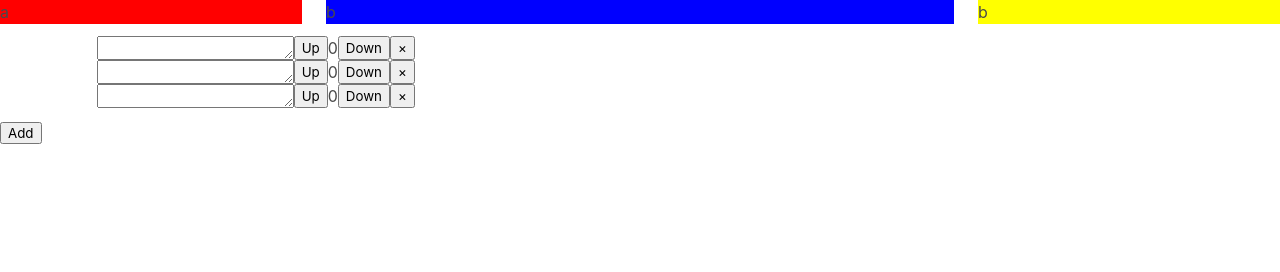
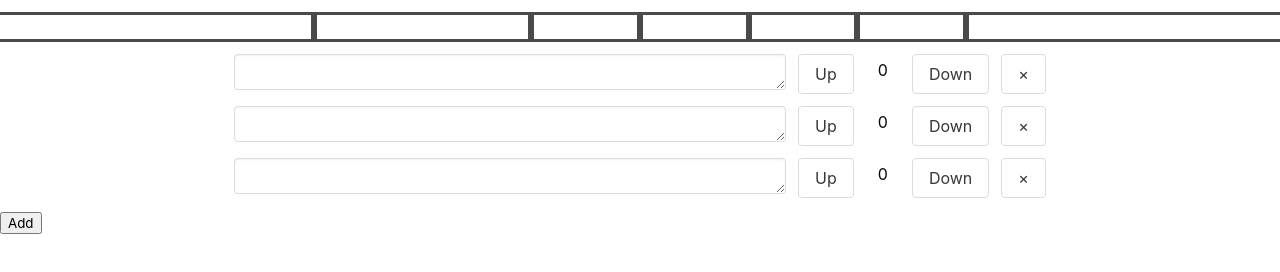
Before and after one commit to jagpotato/counter, a plain HTML site: page docs/index.html in a window 1280 px wide. Drawn offline with nearby package versions, Linux system fonts and the light colour scheme.

Commit message:
layout with bulma css

```diff
--- a/docs/css/style.css
+++ b/docs/css/style.css
@@ -1,4 +1,7 @@
-textarea {
-  min-width: 160px;
-  min-height: 13px;
+.textarea {
+  padding-top: 5px;
+  padding-bottom: 5px;
 }
+
+p {
+}
--- a/docs/index.html
+++ b/docs/index.html
@@ -4,34 +4,48 @@
     <meta charset="utf-8">
     <meta name="viewport" content="width=device-width, initial-scale=1">
     <title></title>
+    <link rel="stylesheet" href="https://cdnjs.cloudflare.com/ajax/libs/bulma/0.6.1/css/bulma.min.css">
+    <link rel="stylesheet" href="https://maxcdn.bootstrapcdn.com/font-awesome/4.7.0/css/font-awesome.min.css">
     <link rel="stylesheet" href="css/style.css">
-    <link rel="stylesheet" href="https://maxcdn.bootstrapcdn.com/font-awesome/4.7.0/css/font-awesome.min.css">
-    <link rel="stylesheet" href="https://cdnjs.cloudflare.com/ajax/libs/bulma/0.6.1/css/bulma.min.css">
     <script type="text/javascript" src="https://cdn.jsdelivr.net/npm/vue"></script>
   </head>
   <body>
     <div class="columns">
-      <div class="column is-3">
-        <div style="background-color: red">a</div>
-      </div>
-      <div class="column is-6">
-        <div style="background-color: blue">b</div>
-      </div>
-      <div class="column is-3">
-        <div style="background-color: yellow">b</div>
-      </div>
+      <div class="column"></div>
     </div>
-
-
+    <div class="columns">
+      <div class="column is-3" style="border:solid"></div>
+      <div class="column is-2" style="border:solid"></div>
+      <div class="column is-1" style="border:solid"></div>
+      <div class="column is-1" style="border:solid"></div>
+      <div class="column is-1" style="border:solid"></div>
+      <div class="column is-1" style="border:solid"></div>
+      <div class="column is-3" style="border:solid"></div>
+    </div>
     <div id="mycounter">
-      <div v-for="counter in counters" class="columns">
-        <div class="column is-1"></div>
-        <textarea v-model="counter.text" rows="1" cols="20"></textarea>
-        <button v-on:click="countUp(counter)">Up</button>
+      <div class="field is-grouped is-grouped-centered" v-for="counter in counters">
+        <div class="control">
+          <textarea class="textarea" v-model="counter.text" rows="1" cols="50"></textarea>
+        </div>
+        <div class="control">
+          <button class="button" v-on:click="countUp(counter)">Up</button>
+        </div>
+        <div class="control">
+          <span class="tag is-white is-medium">{{ counter.count }}</span>
+        </div>
+        <div class="control">
+          <button class="button" v-on:click="countDown(counter)">Down</button>
+        </div>
+        <div class="control">
+          <button class="button" v-on:click="removeCounter(counter)">×</button>
+        </div>
+        <!--
+        <textarea class="textarea" v-model="counter.text" rows="1" cols="20"></textarea>
+        <button class="button" v-on:click="countUp(counter)">Up</button>
         <span>{{ counter.count }}</span>
-        <button v-on:click="countDown(counter)">Down</button>
-        <button v-on:click="removeCounter(counter)">×</button>
-        <div class="column is-1"></div>
+        <button class="button" v-on:click="countDown(counter)">Down</button>
+        <button class="button" v-on:click="removeCounter(counter)">×</button>
+        -->
       </div>
       <button v-on:click="addCounter">Add</button>
     </div>
```
